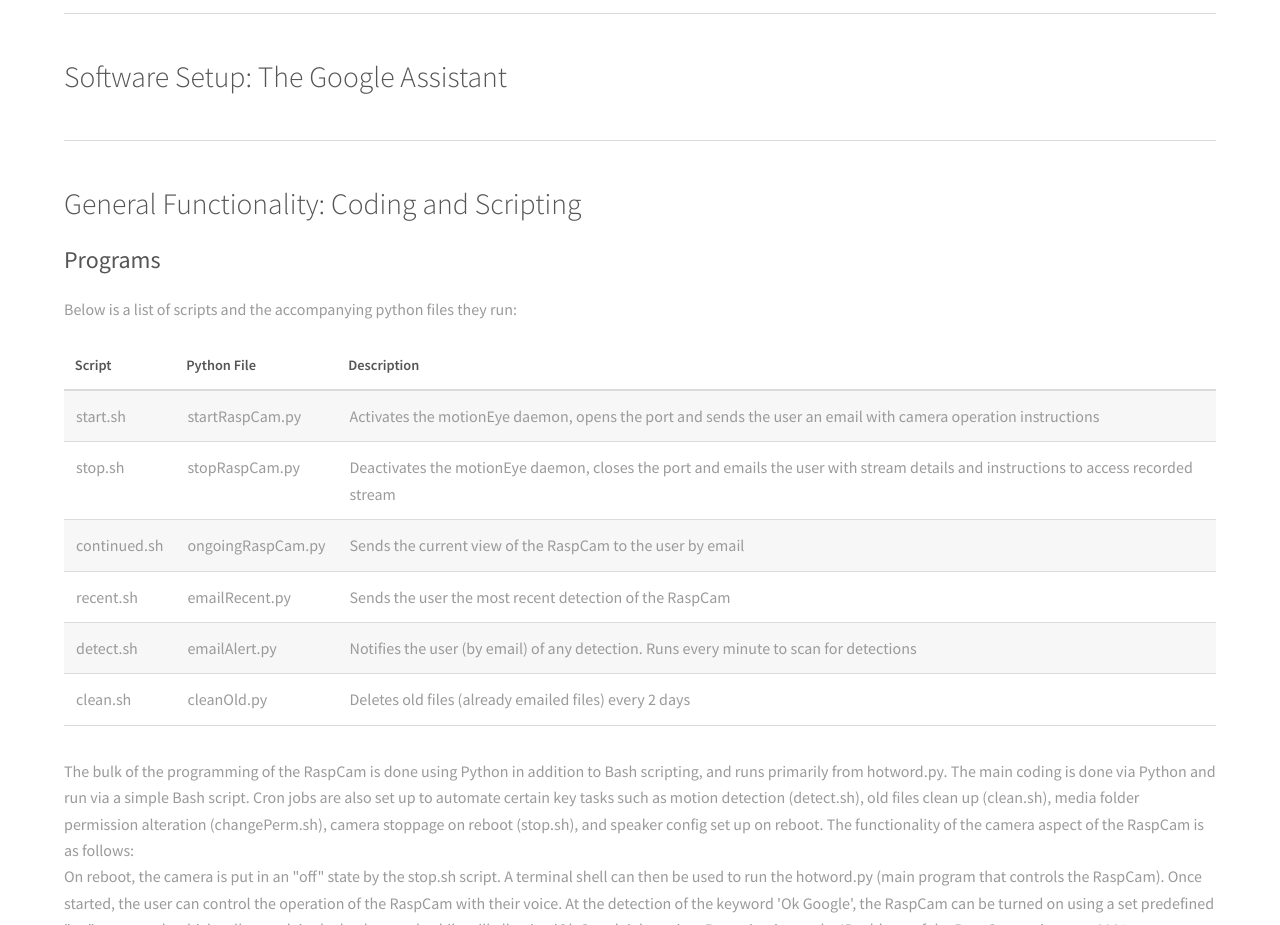
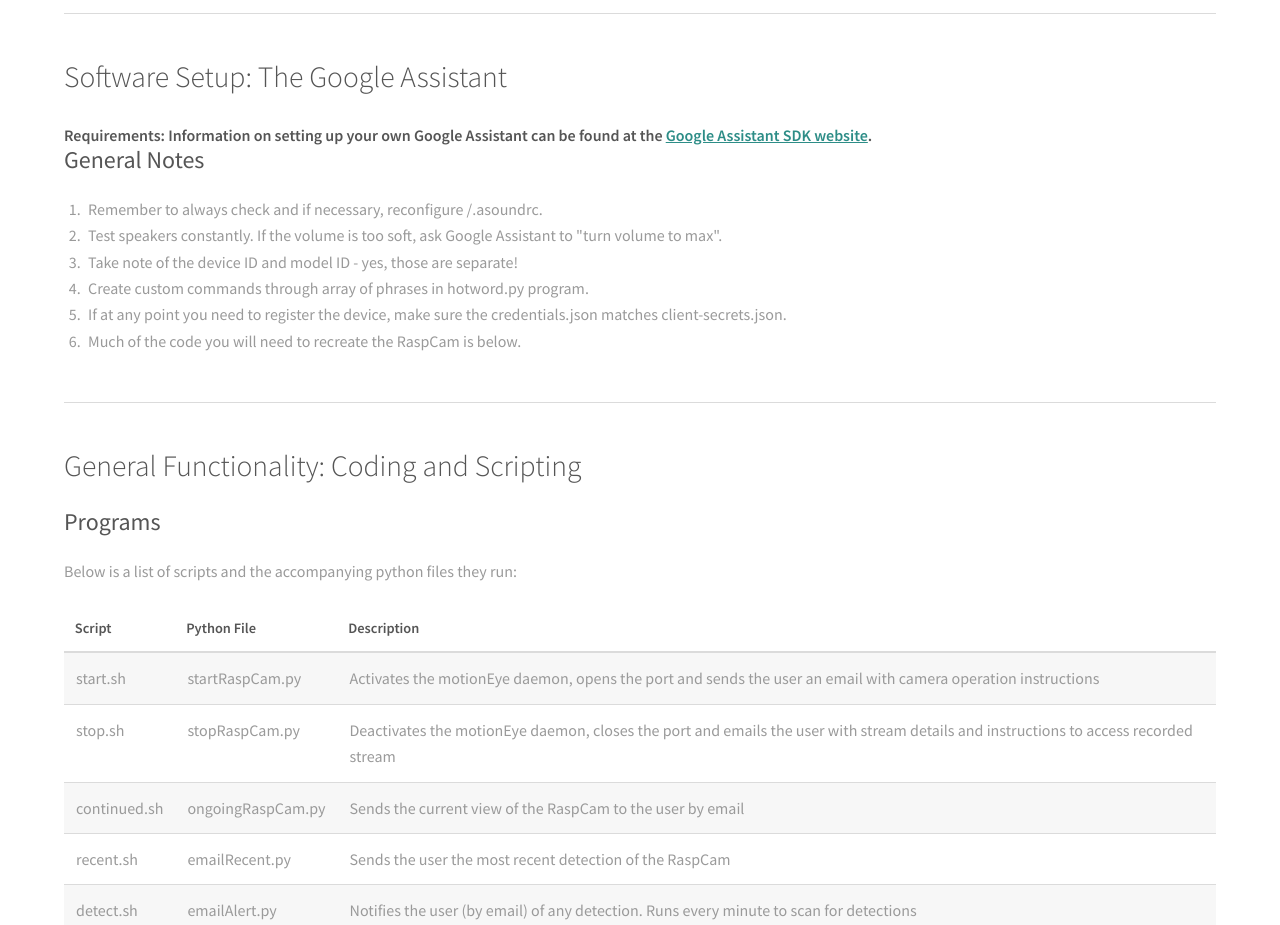
Before and after one commit to fiifikrampah/raspcam4180.github.io, a plain HTML site: page thesoftware.html in a window 1280 px wide. Shown: the part 1600-2525 px from the top of the page. Drawn offline with Linux system fonts and the light colour scheme.

Commit message:
edited SW Google Assistant section

```diff
--- a/thesoftware.html
+++ b/thesoftware.html
@@ -64,6 +64,18 @@
 					<!-- Google Assistant Setup -->
 					<div>
 						<h2>Software Setup: The Google Assistant</h2>
+                        <strong>Requirements: Information on setting up your own Google Assistant can be found at the <a href="https://developers.google.com/assistant/sdk/guides/library/python/" target="_blank">Google Assistant SDK website</a>. </strong>
+
+                        <h4>General Notes</h4>
+                        <ol>
+                            <li>Remember to always check and if necessary, reconfigure /.asoundrc.</li>
+                            <li>Test speakers constantly. If the volume is too soft, ask Google Assistant to "turn volume to max".</li>
+                            <li>Take note of the device ID and model ID - yes, those are separate!</li>
+                            <li>Create custom commands through array of phrases in hotword.py program.</li>
+                            <li>If at any point you need to register the device, make sure the credentials.json matches client-secrets.json.</li>
+                            <li>Much of the code you will need to recreate the RaspCam is below.</li>
+                        </ol>
+
 					</div>
 					<hr class="major" />
 
```
